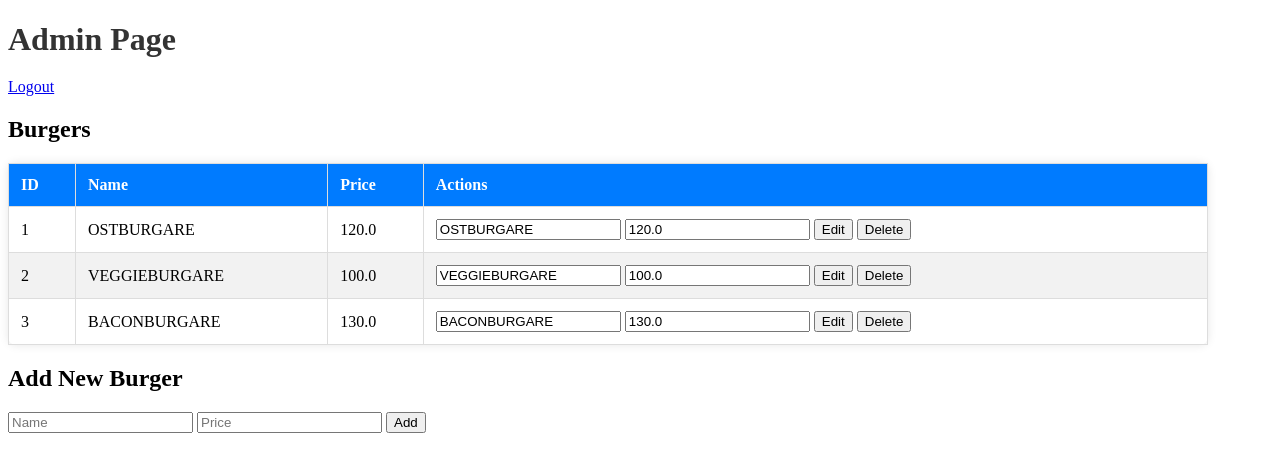
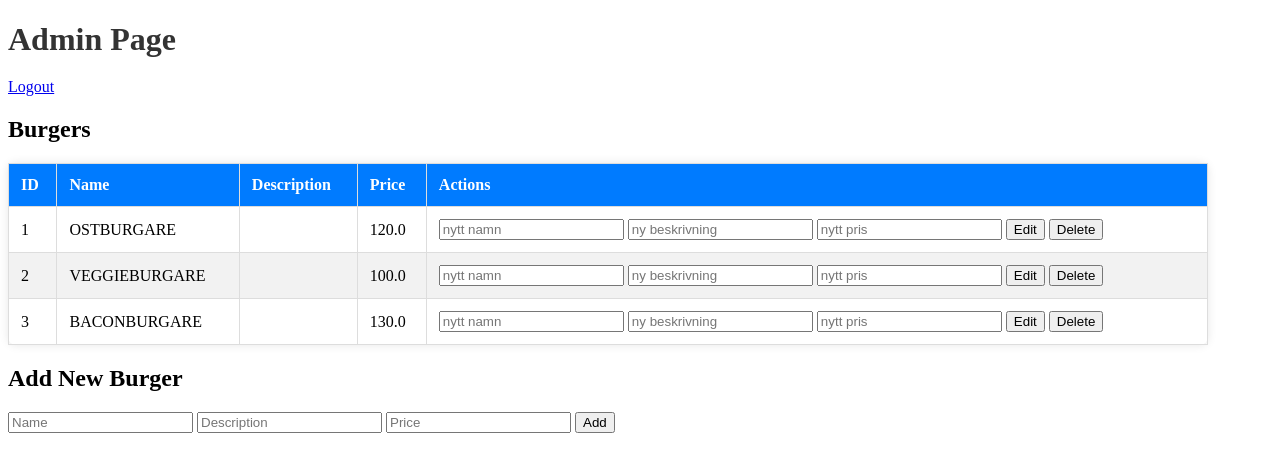
Before and after one commit to frsv14/BurgerOrderer, a Flask app: page /admin in a window 1280 px wide. Shown: the top 472 px of the page. Run offline with Flask 3, Linux system fonts and the light colour scheme; a user stored in the database is signed in; data comes from the database, SQL or seed files in the repository; both versions use the stored data as it was after the commit.

Commit message:
added the description
so far its ONLY the admin that can see it but it will be easy to expand upon after this. gg

```diff
--- a/burger_ordering_program/app.py
+++ b/burger_ordering_program/app.py
@@ -1,5 +1,5 @@
 from flask import Flask, render_template, request, redirect, session, url_for
-from werkzeug.security import generate_password_hash, check_password_hash
+from werkzeug.security import check_password_hash
 import sqlite3
 from datetime import datetime
 
@@ -72,6 +72,7 @@ def place_order():
 def kitchen():
     if 'user_id' not in session:
         return redirect(url_for('login'))
+
     conn = connect_db()
     cursor = conn.cursor()
     cursor.execute("""
@@ -120,9 +121,10 @@ def add_burger():
 
     name = request.form.get('name')
     price = float(request.form.get('price'))
+    description = request.form.get('description')
     conn = connect_db()
     cursor = conn.cursor()
-    cursor.execute('INSERT INTO burgers (name, price) VALUES (?, ?)', (name, price))
+    cursor.execute('INSERT INTO burgers (name, description, price) VALUES (?, ?, ?)', (name, description, price))
     conn.commit()
     conn.close()
     return redirect('/admin')
@@ -134,9 +136,10 @@ def edit_burger(burger_id):
 
     name = request.form.get('name')
     price = float(request.form.get('price'))
+    description =request.form.get('description')
     conn = connect_db()
     cursor = conn.cursor()
-    cursor.execute('UPDATE burgers SET name = ?, price = ? WHERE id = ?', (name, price, burger_id))
+    cursor.execute('UPDATE burgers SET name = ?, description = ?, price = ? WHERE id = ?', (name, description, price, burger_id))
     conn.commit()
     conn.close()
     return redirect('/admin')
--- a/burger_ordering_program/database.py
+++ b/burger_ordering_program/database.py
@@ -51,9 +51,9 @@ CREATE TABLE IF NOT EXISTS users (
 ''')
 
 #  lägger till några burgare
-cursor.execute('INSERT OR IGNORE INTO burgers (name, description, price) VALUES ("OSTBURGARE", "", "120")')
-cursor.execute('INSERT OR IGNORE INTO burgers (name, description, price) VALUES ("VEGGIEBURGARE", "", "100")')
-cursor.execute('INSERT OR IGNORE INTO burgers (name, description, price) VALUES ("BACONBURGARE", "", "130")')
+cursor.execute('INSERT OR IGNORE INTO burgers (name, description, price) VALUES ("OSTBURGARE", "Osten är inte garranterad smält", "120")')
+cursor.execute('INSERT OR IGNORE INTO burgers (name, description, price) VALUES ("VEGGIEBURGARE", "Får mat", "100")')
+cursor.execute('INSERT OR IGNORE INTO burgers (name, description, price) VALUES ("BACONBURGARE", "Smarrig burgare med bejkon", "130")')
 
 # Commit och stäng
 conn.commit()
--- a/burger_ordering_program/templates/admin.html
+++ b/burger_ordering_program/templates/admin.html
@@ -18,6 +18,7 @@
             <tr>
                 <th>ID</th>
                 <th>Name</th>
+                <th>Description</th>
                 <th>Price</th>
                 <th>Actions</th>
             </tr>
@@ -27,11 +28,13 @@
             <tr>
                 <td>{{ burger[0] }}</td>
                 <td>{{ burger[1] }}</td>
+                <td>{{ burger[2] }}</td>
                 <td>{{ burger[3] }}</td>
                 <td>
                     <form action="/edit_burger/{{ burger[0] }}" method="POST" style="display:inline;">
-                        <input type="text" name="name" value="{{ burger[1] }}">
-                        <input type="text" name="price" value="{{ burger[3] }}">
+                        <input type="text" name="name" placeholder="nytt namn">
+                        <input type="text" name="description" placeholder="ny beskrivning">
+                        <input type="text" name="price" placeholder="nytt pris">
                         <button type="submit">Edit</button>
                     </form>
                     <form action="/delete_burger/{{ burger[0] }}" method="POST" style="display:inline;">
@@ -46,6 +49,7 @@
     <h2>Add New Burger</h2>
     <form action="/add_burger" method="POST">
         <input type="text" name="name" placeholder="Name">
+        <input type="text" name="description" placeholder="Description">
         <input type="text" name="price" placeholder="Price">
         <button type="submit">Add</button>
     </form>
```
Also changed, not shown: burgers.db.
